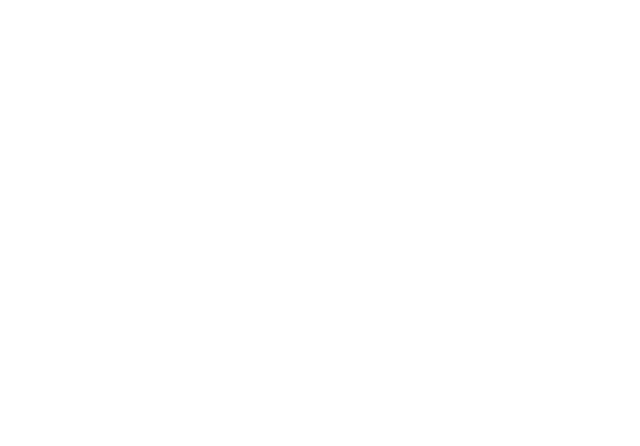
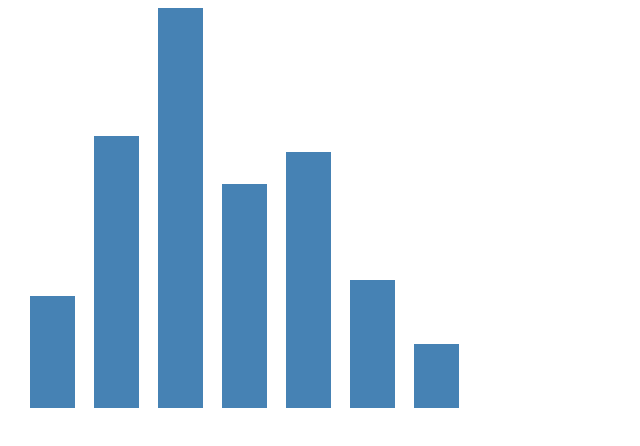
Before and after one commit to nuandawm/ABTest, a website: page index.html in a window 1280 px wide. Shown: the whole page, without its empty margins (0-640 px from the left). Drawn offline with nearby package versions, Linux system fonts and the light colour scheme.

Commit message:
Creating frequencies graph using D3.js

```diff
--- a/bower.json
+++ b/bower.json
@@ -20,6 +20,7 @@
   ],
   "dependencies": {
     "jquery": "~2.2.0",
-    "underscore": "^1.8.3"
+    "underscore": "^1.8.3",
+    "d3": "3.5.16"
   }
 }
--- a/index.html
+++ b/index.html
@@ -5,12 +5,14 @@
 <title>Insert title here</title>
 
 <style type="text/css">
-.cb { clear: both; }
-.exp-cell { float: left; padding: 5px; }
+	.cb { clear: both; }
+	.exp-cell { float: left; padding: 5px; }
+	.bar { fill: steelblue; }
 </style>
 
 <script src="bower_components/jquery/dist/jquery.min.js"></script>
 <script src="bower_components/underscore/underscore-min.js"></script>
+<script src="bower_components/d3/d3.min.js"></script>
 
 <script src="js/views.js"></script>
 <script src="js/core.js"></script>
@@ -47,6 +49,30 @@ $(function(){
 
 	console.log(statisticsData.frequencies);
 
+	var width = 600, height = 400;
+
+	var svg = d3.select('body').append('svg')
+			.attr('width', width)
+			.attr('height', height);
+	var xDomain = [];
+	for (var i in statisticsData.frequencies)
+		xDomain.push(statisticsData.frequencies[i].x);
+	var x = d3.scale.ordinal()
+			.domain(xDomain)
+			.rangeRoundBands([0, width], .3);
+	var y = d3.scale.linear()
+			.domain([0, statisticsData.maxFrequency])
+			.range([height, 0]);
+
+	svg.selectAll('.bar')
+			.data(statisticsData.frequencies)
+		.enter().append('rect')
+			.attr('class','bar')
+			.attr("x", function(d) { return x(d.x); })
+			.attr("width", x.rangeBand())
+			.attr("y", function(d){ return y(d.y) })
+			.attr("height", function(d) { return height - y(d.y); });
+
 	// TODO Calculate diff and liability (variance?) of AB test
 })
 </script>
--- a/js/core.js
+++ b/js/core.js
@@ -70,6 +70,7 @@ var statisticAnalysis = function(expData, intervals){
   var counter = 0;
   var index = 0;
   var frequencies = [];
+  var maxFrequency = 0;
   for (var i in sortedData) {
     if (sortedData[i].ratio >= (min + index*intervalWidth) && sortedData[i].ratio < (min + (index+1)*intervalWidth))
       counter += 1;
@@ -79,6 +80,9 @@ var statisticAnalysis = function(expData, intervals){
         x: min + (index+0.5)*intervalWidth,
         y: counter
       });
+
+      if (maxFrequency<counter)
+          maxFrequency = counter;
       counter = 0;
     }
   }
@@ -87,7 +91,8 @@ var statisticAnalysis = function(expData, intervals){
     mean: sum/expData.length,
     max: max,
     min: min,
-    frequencies: frequencies
+    frequencies: frequencies,
+    maxFrequency: maxFrequency
   };
 };
 
```
Also changed, not shown: 1 other file.
